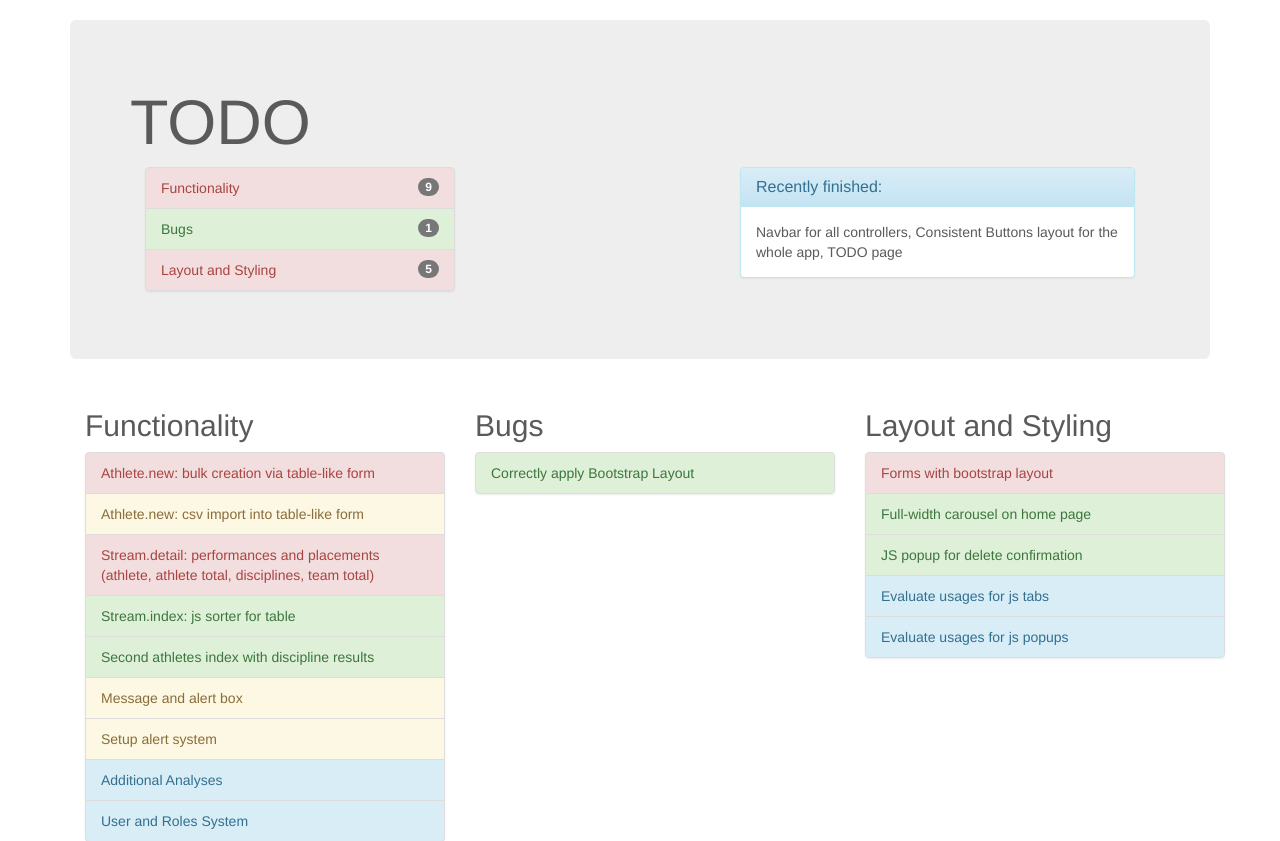
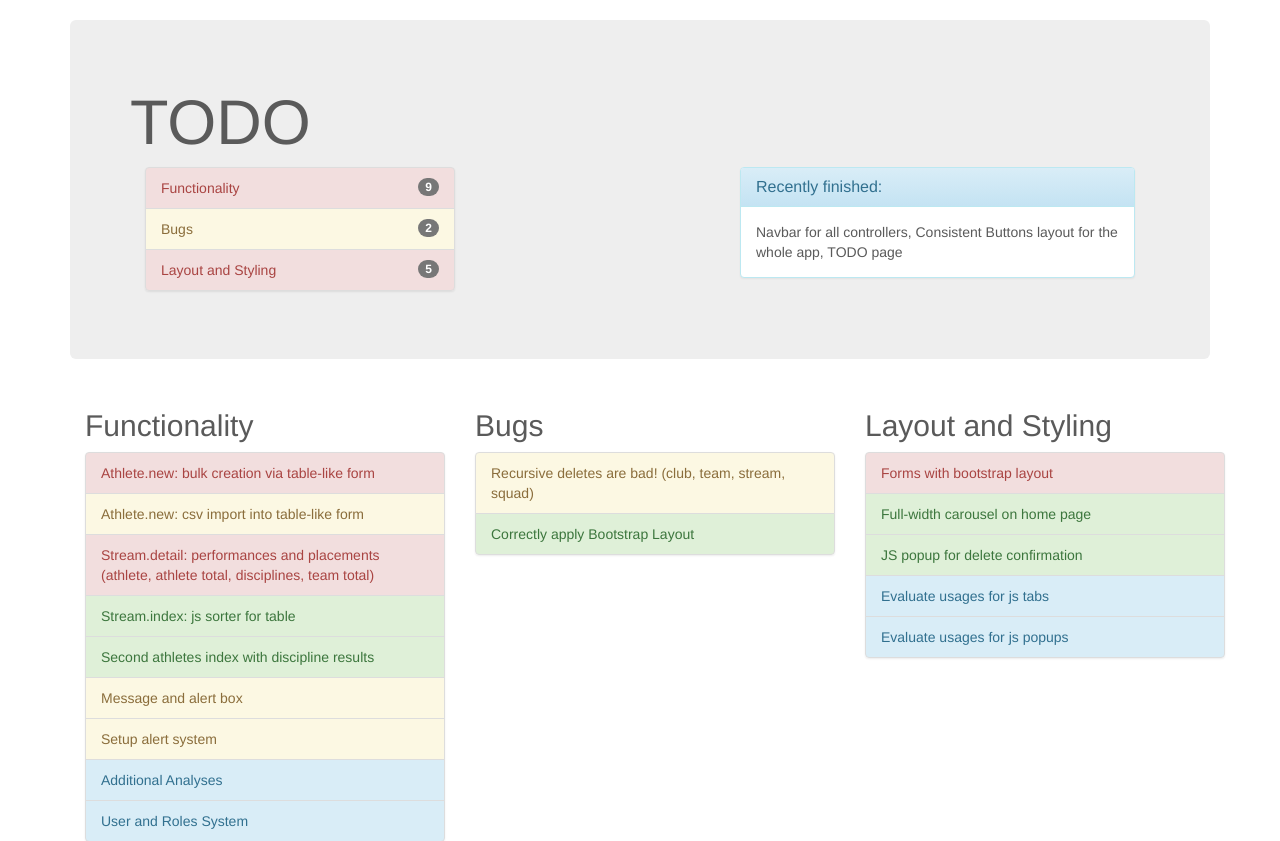
Before and after one commit to saechtner/turn-events, a Django app: page /gymnastics/todo in a window 1280 px wide. Shown: the part 71-912 px from the top of the page. Run offline with Django 3.2, Linux system fonts and the light colour scheme; some libraries are stand-ins or nearby versions.

Commit message:
todo: bugreport

```diff
--- a/Turnauswertung-py3/gymnastics/templates/gymnastics/todo.html
+++ b/Turnauswertung-py3/gymnastics/templates/gymnastics/todo.html
@@ -14,7 +14,7 @@
         <div class="col-md-4">
           <ul class="list-group">
             <li class="list-group-item list-group-item-danger">Functionality <span class="badge">9</span></li>
-            <li class="list-group-item list-group-item-success">Bugs <span class="badge">1</span></li>
+            <li class="list-group-item list-group-item-warning">Bugs <span class="badge">2</span></li>
             <li class="list-group-item list-group-item-danger">Layout and Styling <span class="badge">5</span></li>
           </ul>
         </div>
@@ -53,6 +53,7 @@
       <div class="col-md-4">
         <h2>Bugs</h2>
         <ul class="list-group">
+          <li class="list-group-item list-group-item-warning">Recursive deletes are bad! (club, team, stream, squad)</li>
           <li class="list-group-item list-group-item-success">Correctly apply Bootstrap Layout</li>
         </ul>
      </div>
```
